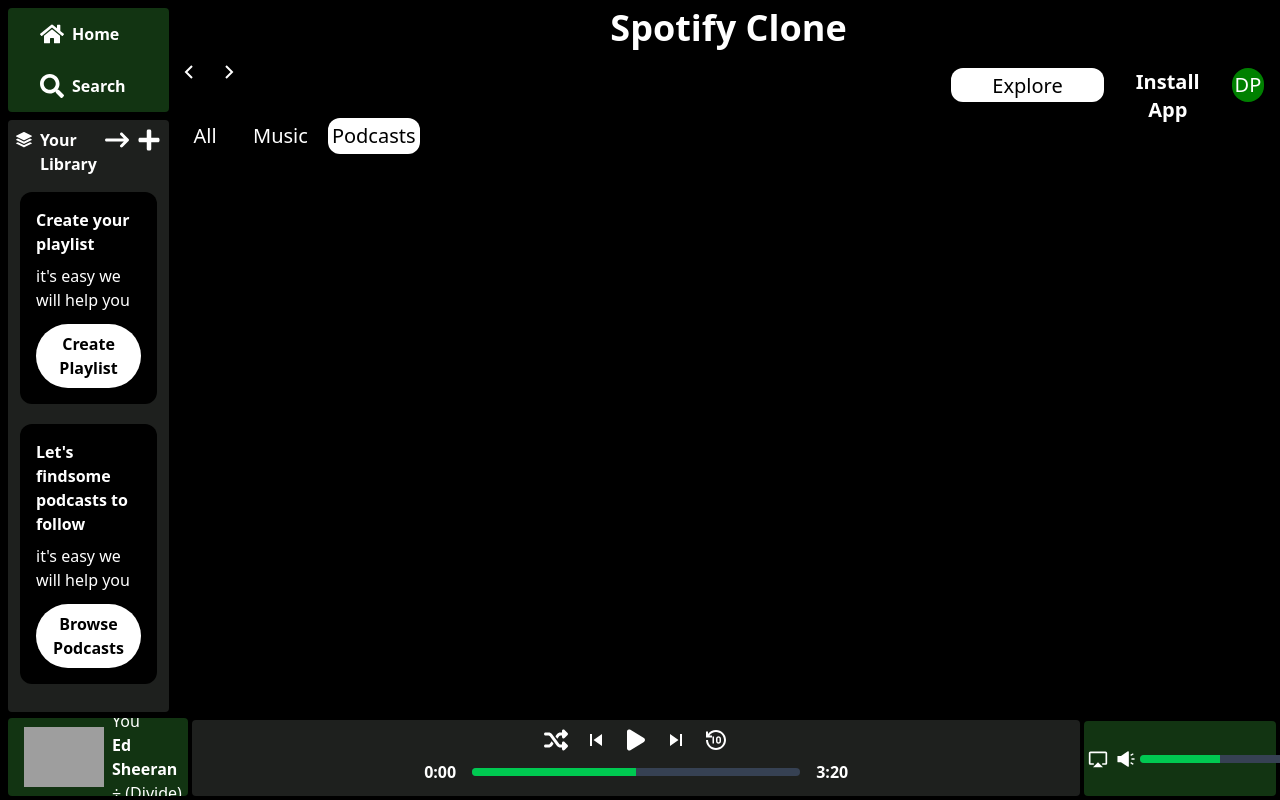
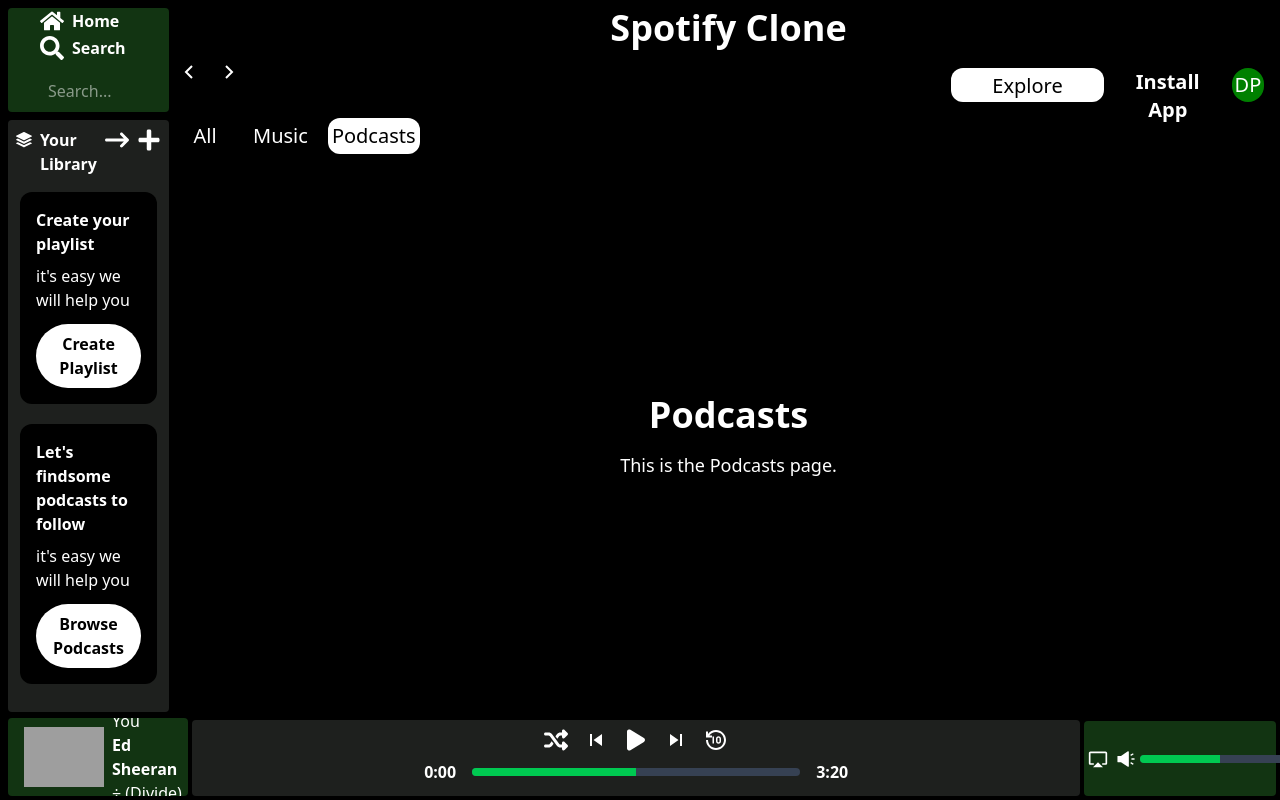
Before and after one commit to TheDeveloperIsDhruv/Spotify-Clone, a React (Vite) app: page /Podcasts in a window 1280 px wide. Both pictures are taken after a click on the element "Search". Shown: the top 800 px of the page. Built offline with nearby package versions, Linux system fonts and the light colour scheme; grey boxes are pictures that could not be loaded.

Commit message:
Added some functionalities in sidebar and made prev and next button functional

```diff
--- a/src/Components/Navbar.jsx
+++ b/src/Components/Navbar.jsx
@@ -5,12 +5,28 @@
 const Navbar = () => {
     const navigate= useNavigate();
     const location=useLocation();
+
+    const handleNext=()=>{
+        if(location.pathname==='/'){
+            navigate('/TopMusic');
+        }else if(location.pathname==='/TopMusic'){
+            navigate('/Podcasts');
+        }
+    }
+
+    const handlePrevious=()=>{
+        if(location.pathname==='/TopMusic'){
+            navigate('/');
+        }else if(location.pathname==='/Podcasts'){
+            navigate('/TopMusic');
+        }
+    }
     return(
         <div>
                 <div className="flex flex-row w-full  ">
                     <div className="flex w-[70%] gap-4 text-2xl ">
-                        <GrFormPrevious className="cursor-pointer"></GrFormPrevious>
-                        <GrFormNext className="cursor-pointer"></GrFormNext>
+                        <GrFormPrevious className="cursor-pointer"  onClick={() => handlePrevious()}></GrFormPrevious>
+                        <GrFormNext className="cursor-pointer" onClick={()=>handleNext()}></GrFormNext>
                     </div>
                     <div className="flex justify-end w-[30%] p-2 h-[50px] mr-2 gap-4 text-xl">
                         <button className="rounded-xl bg-[white] text-black p-1 cursor-pointer">Explore Premium</button>
@@ -23,7 +39,7 @@
                <div className="flex flex-row gap-4 text-xl mt-2">
                     <button className={`rounded-xl ${location.pathname==='/' ? "bg-[white] text-black": "bg-black font-white"} w-14 cursor-pointer`}onClick={()=>navigate("/")} >All</button>
                     <button className={`rounded-xl p-[4px] ${location.pathname==='/TopMusic' ? "bg-[white] text-black": "bg-black font-white"}  cursor-pointer`} onClick={()=>navigate(`/TopMusic`)}>Music</button>
-                    <button className={`rounded-xl p-[4px] cursor-pointer ${location.pathname==='/Podcasts' ? "bg-[white] text-black": "bg-black font-white"}`}>Podcasts</button>
+                    <button className={`rounded-xl p-[4px] cursor-pointer ${location.pathname==='/Podcasts' ? "bg-[white] text-black": "bg-black font-white"}`} onClick={()=>navigate(`/Podcasts`)} >Podcasts</button>
                 </div>
 
         </div>
--- /dev/null
+++ b/src/Components/Podcasts.jsx
@@ -0,0 +1,11 @@
+import React from "react";
+
+const Podcasts = () => {
+    return (
+        <div className="flex flex-col items-center justify-center h-screen">
+            <h1 className="text-4xl font-bold mb-4">Podcasts</h1>
+            <p className="text-lg">This is the Podcasts page.</p>
+        </div>
+    );
+}
+export default Podcasts;
--- a/src/Components/Routing.jsx
+++ b/src/Components/Routing.jsx
@@ -4,6 +4,7 @@
 import AlbumDetails from "./AlbumDetails";
 import PlaylistDetails from "./PlaylistDetails";
 import TopMusic from "./TopMusic";
+import Podcasts from "./Podcasts";
 
 const Routing = () => {
     return(
@@ -12,6 +13,7 @@
                 <Route path="/album/:albumid" element={<AlbumDetails></AlbumDetails>}></Route>
                 <Route path='/playlist/:playlistid' element={<PlaylistDetails/>}></Route>
                 <Route path='/TopMusic' element={<TopMusic/>}></Route>
+                <Route path="/Podcasts" element={<Podcasts/>}></Route>
                 {/* Add more routes here as needed */}
             </Routes>
     );
--- a/src/Components/Sidebar.jsx
+++ b/src/Components/Sidebar.jsx
@@ -5,8 +5,11 @@
 import { FaArrowRightLong } from "react-icons/fa6";
 import { FaPlus } from "react-icons/fa";
 import { useNavigate } from "react-router-dom";
+import Podcasts from "./Podcasts";
+import { useState } from "react";
 const Sidebar = () => {
     const navigate = useNavigate();
+    const [showSearch, setShowSearch] =useState(false);
     return (
         <div className="w-[15%] rounded p-2 flex-col text-white hidden lg:flex ">
             <div className="bg-[#123412] h-[15%] rounded flex flex-col justify-around">
@@ -14,10 +17,19 @@
                         <FaHome className="size-6"/>
                         <p className="font-bold">Home</p>
                      </div>
-                        <div className="flex items-center gap-2 pl-8 cursor-pointer">
+                        <div className="flex items-center gap-2 pl-8 cursor-pointer"  onClick={()=>{setShowSearch(!showSearch)}}>
                             <FaSearch className="size-6"/>
                             <p className="font-bold">Search</p>
                         </div>
+
+                          {showSearch && (
+                            <input
+                                type="text"
+                                placeholder="Search..."
+                                className="mt-2 ml-8 p-2 rounded text-white w-[80%]"
+                            />
+                        )}
+
             </div>
             <div className="bg-[#1e201e] h-[85%] flex flex-col rounded mt-2 cursor-pointer p-2 ">
                     <div className=" flex flex-row  cursor-pointer">
@@ -44,7 +56,7 @@
                         <div>
                         <h1>Let's findsome podcasts to follow</h1>
                         <p className="mt-2 font-normal">it's easy we will help you</p>
-                        <button className="bg-[white] text-black rounded-full p-2 mt-3 cursor-pointer">Browse Podcasts</button>
+                        <button className="bg-[white] text-black rounded-full p-2 mt-3 cursor-pointer" onClick={()=>navigate('/Podcasts')} >Browse Podcasts</button>
                         </div>
                      </div>
             </div>
```
